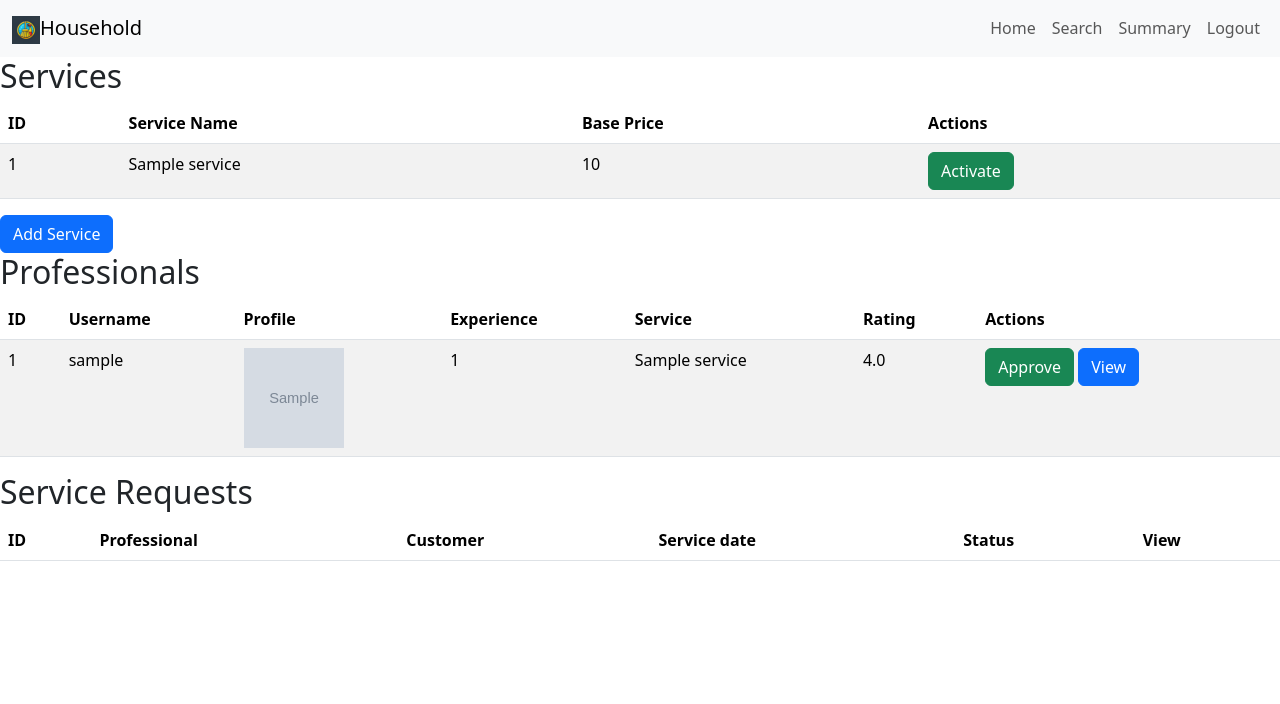
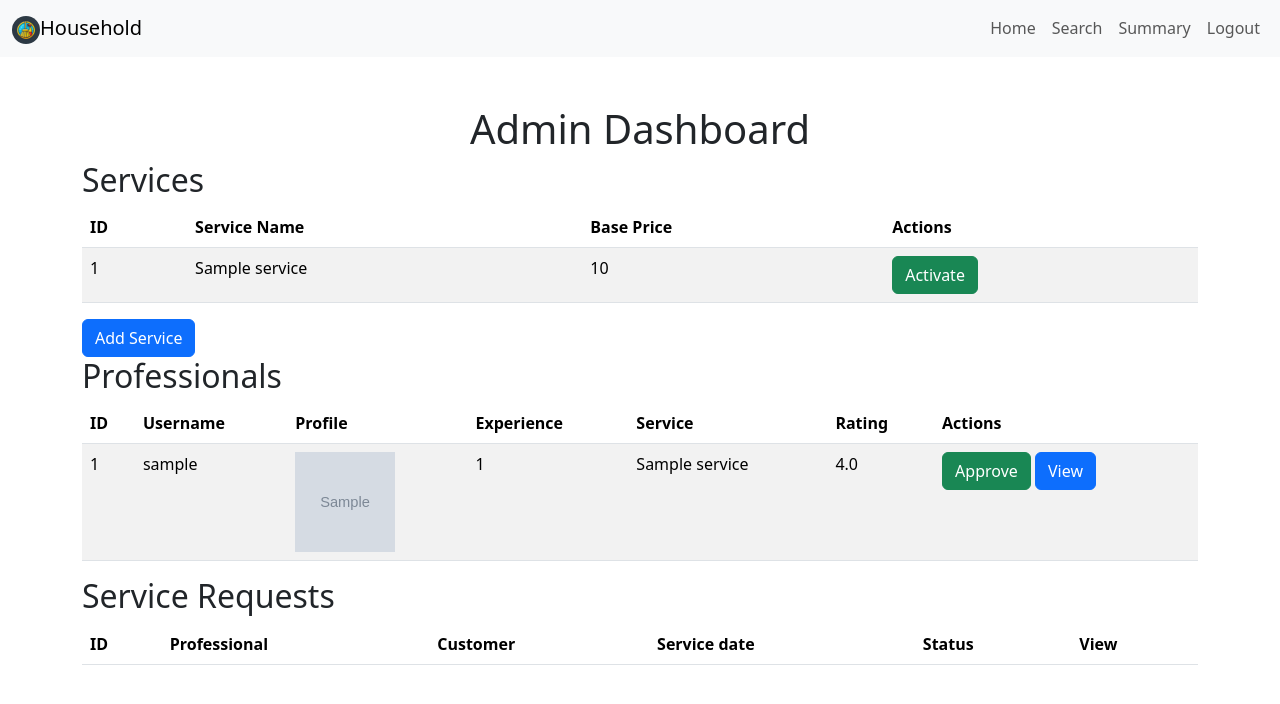
Before and after one commit to jishnujp/Household-Services, a Flask app: page /admin/home in a window 1280 px wide. Shown: the top 704 px of the page. Run offline with Flask 3, Linux system fonts and the light colour scheme; a user stored in the database is signed in; tables that the repository leaves empty hold one stand-in row (values such as "Sample post"); grey boxes marked "Sample" are stand-in pictures; lists and menus that the app fills with data are empty; parts of the project's set-up code (start-up, migrations or seed data) failed here and were passed over.

Commit message:
style: Enhance admin and professional dashboard layouts with headings and improved container styling

```diff
--- a/backend/app/templates/admin/home.html
+++ b/backend/app/templates/admin/home.html
@@ -3,6 +3,8 @@
 {% block title %}Home{% endblock %}
 
 {% block content %}
+<h1 class="text-center">Admin Dashboard</h1>
+
 <!-- Section 1 : Services-->
 <div>
     <div>
--- a/backend/app/templates/admin/search.html
+++ b/backend/app/templates/admin/search.html
@@ -3,6 +3,7 @@
 {% block title %}Search{% endblock %}
 
 {% block content %}
+
 <div class="container">
     <h1 class="text-center">Search</h1>
     <form action="{{ url_for('admin.search') }}" method="POST">
--- a/backend/app/templates/admin/summary.html
+++ b/backend/app/templates/admin/summary.html
@@ -3,6 +3,8 @@
 {% block title %}Home{% endblock %}
 
 {% block content %}
+<h1 class="text-center">Summary</h1>
+
 <h2>Service Ratings</h2>
 {{ rating_plot_html|safe }}
 <h2>Services status</h2>
--- a/backend/app/templates/base.html
+++ b/backend/app/templates/base.html
@@ -64,7 +64,7 @@
     </div>
 
 
-    <div id="content">{% block content %}{% endblock %}</div>
+    <div id="content" class="container mt-5 mb-5">{% block content %}{% endblock %}</div>
     <!-- <div id="footer">
         {% block footer %}
         &copy; Copyright 2008 by <a href="http://jishnujp.me">Jishnu Jayaprakash</a>.
--- a/backend/app/templates/components/nav.html
+++ b/backend/app/templates/components/nav.html
@@ -2,8 +2,16 @@
     <div class="container-fluid">
         <!-- Brand on the left -->
         <!-- logo image -->
+        {% if session.get('role') in ['professional', 'customer'] %}
+        <a class="navbar-brand" href="{{ url_for(session.get('role')+'.edit_profile') }}">
+            <img src="{{ url_for('public.uploaded_image', filename=current_user.profile_pic) }}" alt="profile"
+                width="28" height="28" class="rounded-circle">
+            {{ current_user.full_name.capitalize() }}
+        </a>
+        {% else %}
         <a class="navbar-brand" href="#"><img src="{{ url_for('static', filename='images/logo.png') }}" alt="logo"
-                width="28" height="28">Household</a>
+                width="28" height="28" class="rounded-circle">Household</a>
+        {% endif %}
         <!-- <a class="navbar-brand" href="#">Household</a> -->
 
         <!-- Toggler button for mobile view -->
@@ -53,6 +61,7 @@
                     <a class="nav-link" href="{{ url_for('public.login') }}">Login</a>
                     {%endif%}
                 </li>
+
             </ul>
         </div>
     </div>
--- a/backend/app/templates/professional/home.html
+++ b/backend/app/templates/professional/home.html
@@ -3,7 +3,7 @@
 {% block title %}Home{% endblock %}
 
 {% block content %}
-<h1>{{ professional.user.full_name}} </h1>
+<h1 class="text-center">Professional Dashboard</h1>
 <!-- warning block that says that the account is not active -->
 {% if professional.is_deactivated %}
 <div class="alert alert-warning" role="alert">
--- a/backend/app/templates/professional/summary.html
+++ b/backend/app/templates/professional/summary.html
@@ -3,9 +3,7 @@
 {% block title %}Search{% endblock %}
 
 {% block content %}
-<h2>
-    Ratings Summary
-</h2>
+<h1 class="text-center">Ratings Summary</h1>
 
 {{ rating_fig|safe }}
 {% endblock %}
```
